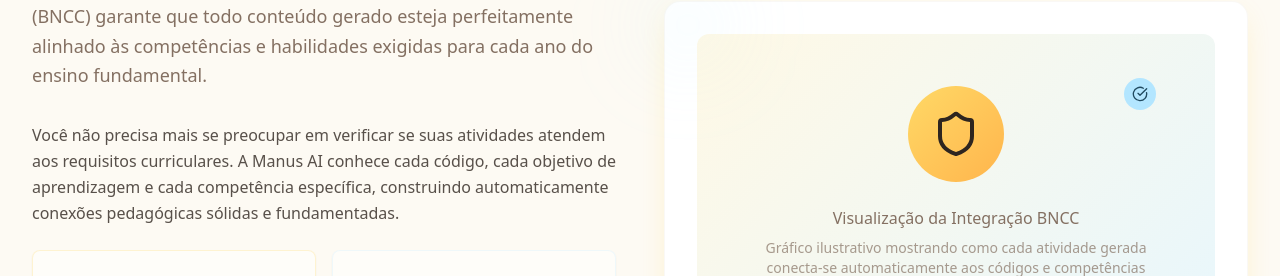
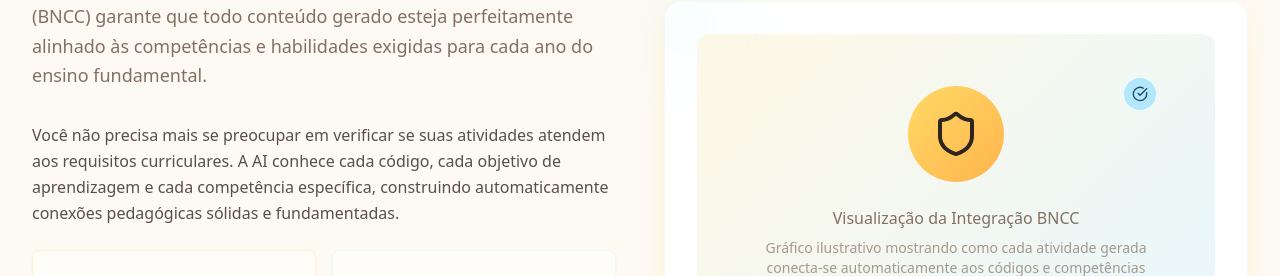
Before and after one commit to hudsonargollo/educassol, a React (Vite) app: page / in a window 1280 px wide. Shown: the part 2503-2779 px from the top of the page. Built offline with nearby package versions, Linux system fonts and the light colour scheme.

Commit message:
Code edited in Lovable Code Editor
Edited UI in Lovable

```diff
--- a/src/components/BNCCSection.tsx
+++ b/src/components/BNCCSection.tsx
@@ -29,7 +29,7 @@ const BNCCSection = () => {
             <div className="space-y-6">
               <p className="text-foreground/80 leading-relaxed">
                 Você não precisa mais se preocupar em verificar se suas atividades atendem
-                aos requisitos curriculares. A Manus AI conhece cada código, cada objetivo
+                aos requisitos curriculares. A AI conhece cada código, cada objetivo
                 de aprendizagem e cada competência específica, construindo automaticamente
                 conexões pedagógicas sólidas e fundamentadas.
               </p>
```
